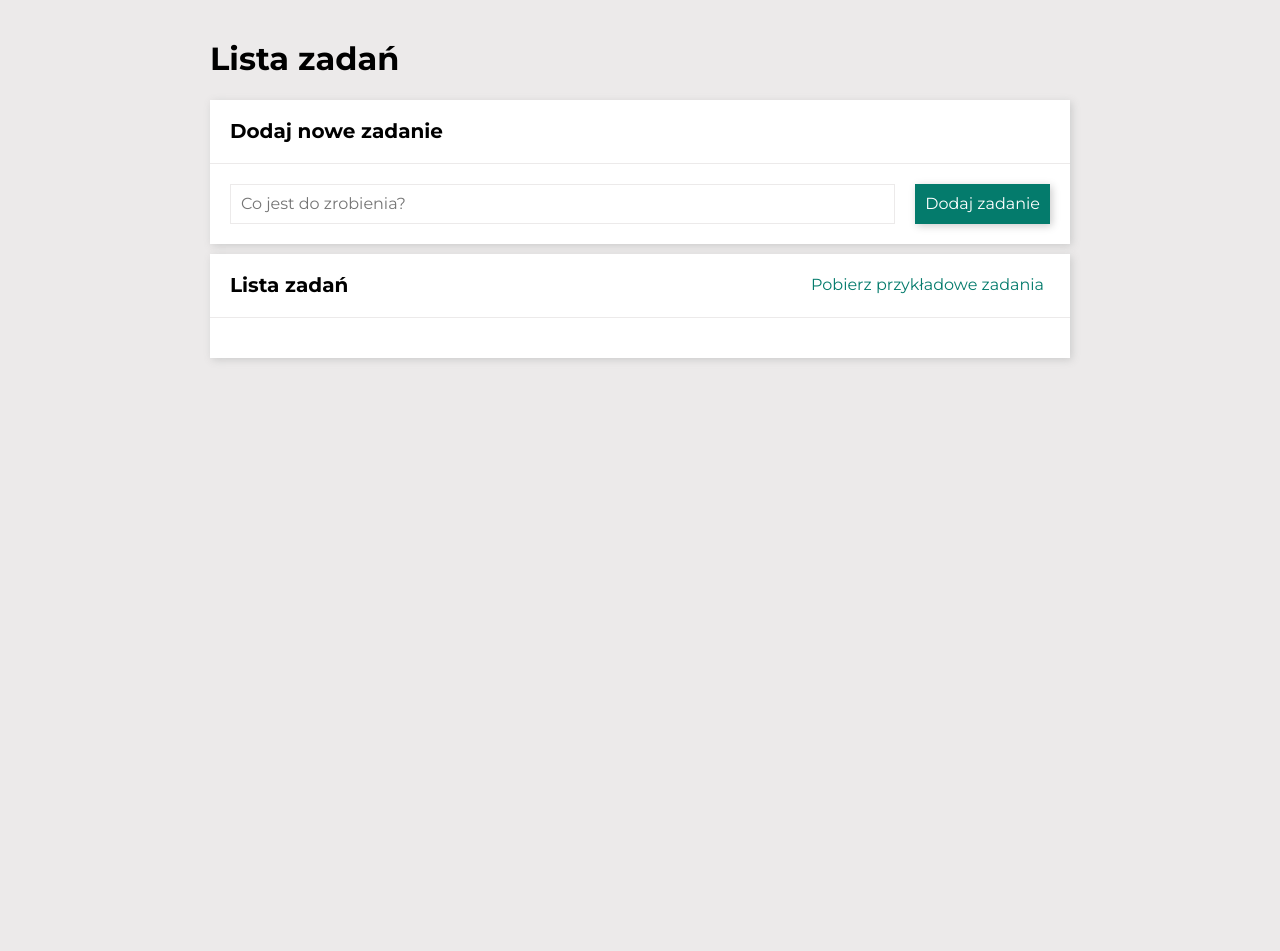
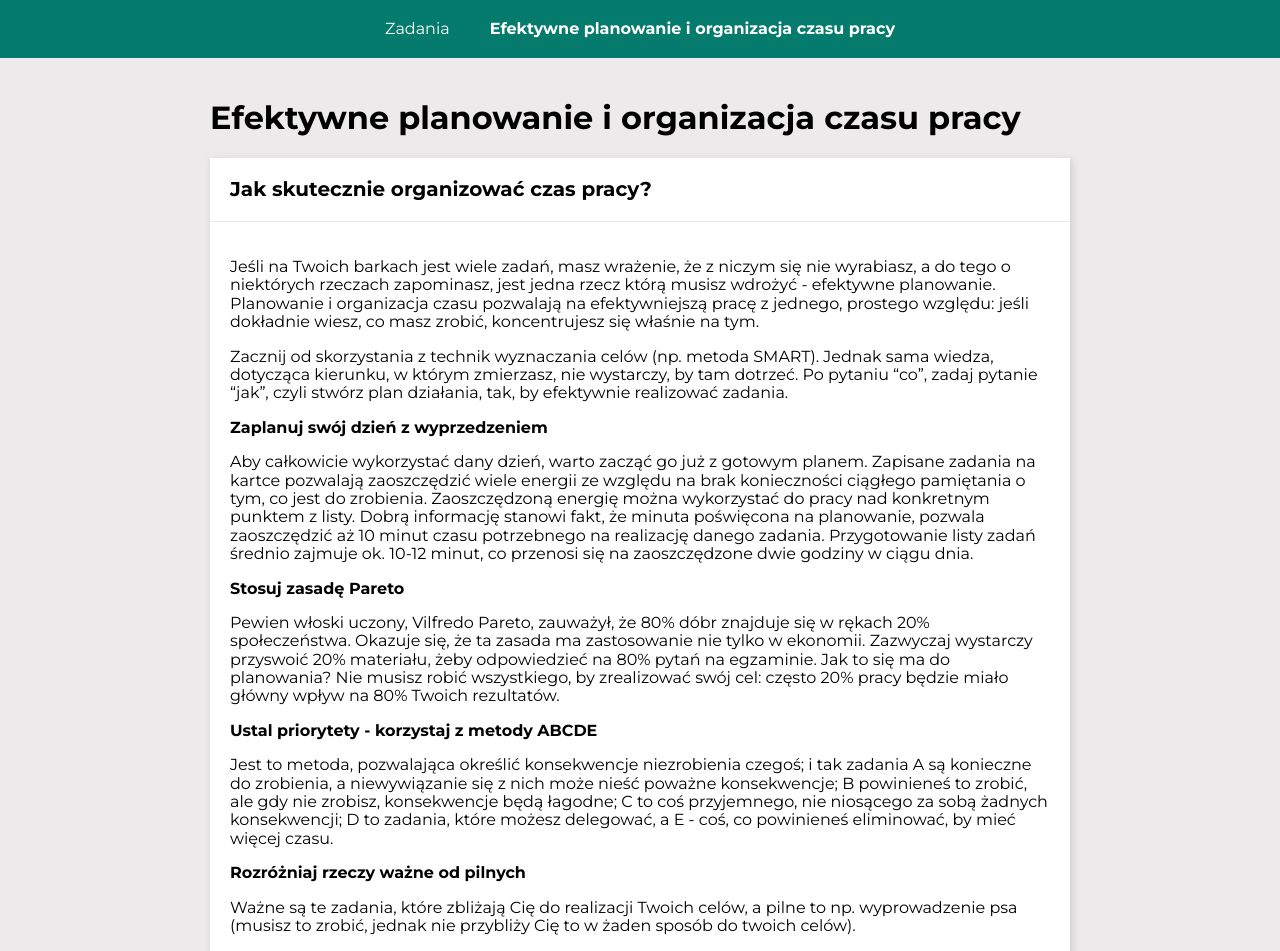
Before and after one commit to AgaNowacka/todos-list-react, a React (Create React App) app: page /#/planowanie in a window 1280 px wide. Shown: the top 951 px of the page. Before the commit the page ends 800 px from the top, so only its background shows below. Built offline with nearby package versions, Linux system fonts and the light colour scheme.

Commit message:
added HashRouter -created navigation and tips page

```diff
--- a/src/App.js
+++ b/src/App.js
@@ -1,3 +1,9 @@
-import Tasks from "./features/tasks/Tasks";
+import { HashRouter } from "react-router-dom";
+import Navigation from "./Navigation";
 
-export default () => <Tasks />;
+export default () => (
+    <HashRouter>
+        <Navigation />
+
+    </HashRouter>
+);
--- /dev/null
+++ b/src/Navigation/index.js
@@ -0,0 +1,35 @@
+import { Redirect, Route, Switch } from "react-router-dom";
+import TaskPage from "../features/tasks/TaskPage";
+import TasksPage from "../features/tasks/TasksPage";
+import TipsPage from "../features/tips/TipsPage";
+import { Item, List, StyledNavLink } from "./styled";
+
+
+export default () => {
+    return (
+        <nav>
+            <List>
+                <Item>
+                    <StyledNavLink to="/zadania">Zadania</StyledNavLink>
+                </Item>
+                <Item>
+                    <StyledNavLink to="/planowanie">Efektywne planowanie i organizacja czasu pracy</StyledNavLink>
+                </Item>
+            </List>
+            <Switch>
+                <Route path="/zadania/:id">
+                    <TaskPage />
+                </Route>
+                <Route path="/zadania">
+                    <TasksPage />
+                </Route>
+                <Route path="/planowanie">
+                    <TipsPage />
+                </Route>
+                <Route path="/">
+                    <Redirect to="/zadania" />
+                </Route>
+            </Switch>
+        </nav>
+    );
+};
--- /dev/null
+++ b/src/Navigation/styled.js
@@ -0,0 +1,33 @@
+import styled from "styled-components";
+import { NavLink } from "react-router-dom";
+
+
+const activeClassName = "link-active";
+
+export const StyledNavLink = styled(NavLink).attrs(() => ({
+    activeClassName,
+}))`
+    color: ${({ theme }) => theme.color.white};
+    text-decoration: none;
+
+    &.${activeClassName} {
+        font-weight: bold;
+    }
+
+    &:hover {
+        border-bottom: 1px solid;
+    }
+`;
+
+export const List = styled.ul`
+    background: ${({ theme }) => theme.color.primaryColor};
+    margin: 0;
+    padding: 0;
+    display: flex;
+    justify-content: center;
+    list-style: none;
+`;
+
+export const Item = styled.li`
+    margin: 20px;
+`;
--- /dev/null
+++ b/src/features/tips/TipsPage.js
@@ -0,0 +1,50 @@
+import Section from "../../common/Section";
+import Header from "../../common/Header";
+import Container from "../../common/Container";
+
+export default () => (
+    <Container>
+        <Header title="Efektywne planowanie i organizacja czasu pracy" />
+        <Section
+            title="Jak skutecznie organizować czas pracy?"
+            body={
+                <>
+                    <p>
+                        Jeśli na Twoich barkach jest wiele zadań, masz wrażenie, że z niczym się nie wyrabiasz, a do tego o niektórych rzeczach zapominasz, jest jedna rzecz którą musisz wdrożyć - efektywne planowanie. Planowanie i organizacja czasu pozwalają na efektywniejszą pracę z jednego, prostego względu: jeśli dokładnie wiesz, co masz zrobić, koncentrujesz się właśnie na tym.
+                    </p>
+                    <p>
+                        Zacznij od skorzystania z technik wyznaczania celów (np. metoda SMART). Jednak sama wiedza, dotycząca kierunku, w którym zmierzasz, nie wystarczy, by tam dotrzeć. Po pytaniu “co”, zadaj pytanie “jak”, czyli stwórz plan działania, tak, by efektywnie realizować zadania.
+                    </p>
+
+                    <p>
+                        <strong>Zaplanuj swój dzień z wyprzedzeniem</strong>
+                    </p>
+                    <p>
+                        Aby całkowicie wykorzystać dany dzień, warto zacząć go już z gotowym planem. Zapisane zadania na kartce pozwalają zaoszczędzić wiele energii ze względu na brak konieczności ciągłego pamiętania o tym, co jest do zrobienia. Zaoszczędzoną energię można wykorzystać do pracy nad konkretnym punktem z listy. Dobrą informację stanowi fakt, że minuta poświęcona na planowanie, pozwala zaoszczędzić aż 10 minut czasu potrzebnego na realizację danego zadania. Przygotowanie listy zadań średnio zajmuje ok. 10-12 minut, co przenosi się na zaoszczędzone dwie godziny w ciągu dnia.
+                    </p>
+                    <p>
+                        <strong>Stosuj zasadę Pareto</strong>
+                    </p>
+                    <p>
+                        Pewien włoski uczony, Vilfredo Pareto, zauważył, że 80% dóbr znajduje się w rękach 20% społeczeństwa. Okazuje się, że ta zasada ma zastosowanie nie tylko w ekonomii. Zazwyczaj wystarczy przyswoić 20% materiału, żeby odpowiedzieć na 80% pytań na egzaminie. Jak to się ma do planowania? Nie musisz robić wszystkiego, by zrealizować swój cel: często 20% pracy będzie miało główny wpływ na 80% Twoich rezultatów.
+                    </p>
+                    <p>
+                        <strong>Ustal priorytety - korzystaj z metody ABCDE</strong>
+                    </p>
+                    <p>
+                        Jest to metoda, pozwalająca określić konsekwencje niezrobienia czegoś; i tak zadania A są konieczne do zrobienia, a niewywiązanie się z nich może nieść poważne konsekwencje; B powinieneś to zrobić, ale gdy nie zrobisz, konsekwencje będą łagodne; C to coś przyjemnego, nie niosącego za sobą żadnych konsekwencji; D  to zadania, które możesz delegować, a E - coś, co powinieneś eliminować, by mieć więcej czasu.
+                    </p>
+                    <p>
+                        <strong>Rozróżniaj rzeczy ważne od pilnych</strong>
+                    </p>
+                    <p>
+                        Ważne są te zadania, które zbliżają Cię do realizacji Twoich celów, a pilne to np. wyprowadzenie psa (musisz to zrobić, jednak nie przybliży Cię to w żaden sposób do twoich celów).
+                    </p>
+                    <p>
+                        Wdrożenie powyższych wskazówek podniesie Twoją wydajność i efektywność w pracy. Jeden warunek – po przeczytaniu, wciel to w życie. Nawet najprostszy plan ma dużo większą wartość, jeśli jest realizowany, niż taki, który jest tylko na papierze. A efektywne planowanie jest warte naprawdę dużo.
+                    </p>
+                </>
+            }
+        />
+    </Container>
+);
--- /dev/null
+++ b/src/styled.js
@@ -0,0 +1,10 @@
+
+import styled from "styled-components";
+
+
+
+export const StyledList = styled.ul`
+    display: grid;
+    grid-template-columns: 2fr;
+    grid-gap: 5px;
+`;
```
